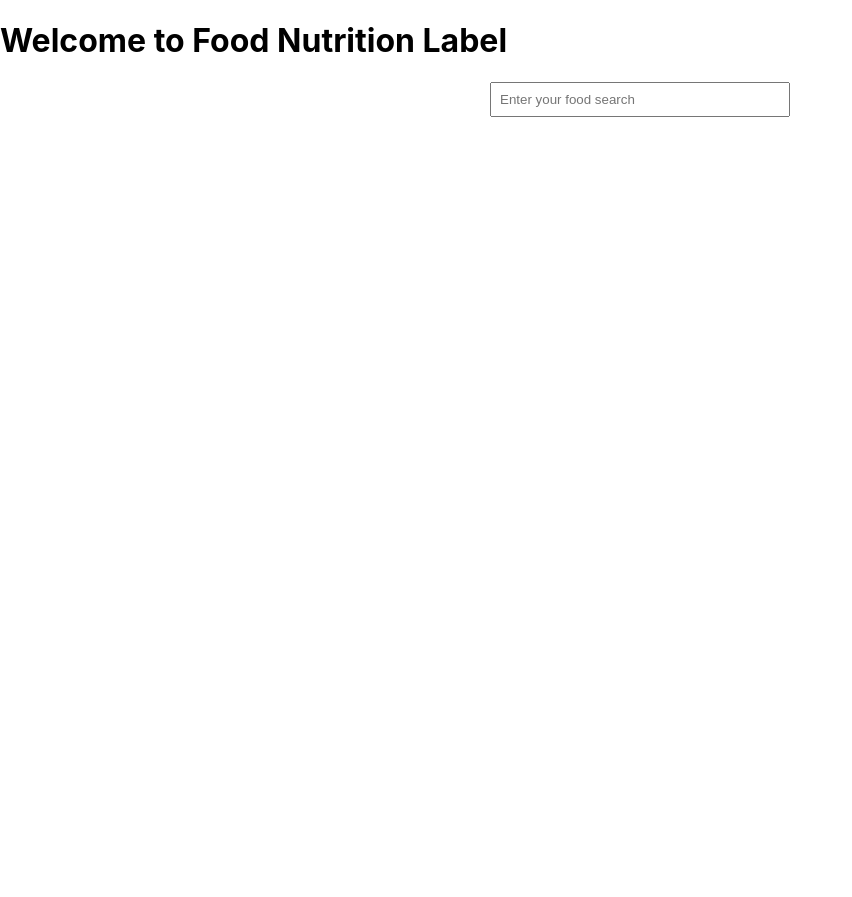
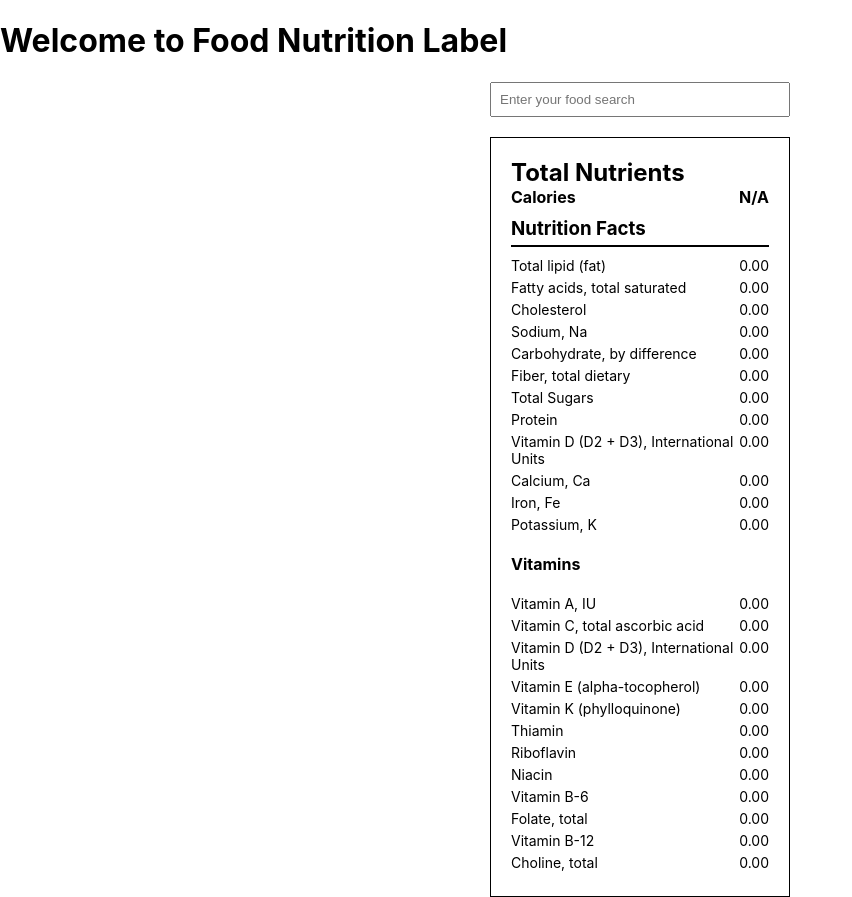
Before and after one commit to ModelEarth/food, a React (Create React App) app in the folder food-nutrition-app/: page / in a window 1280 px wide. Shown: the whole page, without its empty margins (0-852 px from the left). Before the commit the page ends 800 px from the top, so only its background shows below. Built offline with nearby package versions, Linux system fonts and the light colour scheme.

Commit message:
update total table

```diff
--- a/food-nutrition-app/src/App.js
+++ b/food-nutrition-app/src/App.js
@@ -1,7 +1,7 @@
 import React from 'react';
 // import { BrowserRouter as Router, Route, Switch } from 'react-router-dom';
 import Search from './components/search';
-import Label from './components/label';
+// import Label from './components/label';
 
 // const Search = () => <h1>Search</h1>
 
--- a/food-nutrition-app/src/components/Label.css
+++ b/food-nutrition-app/src/components/Label.css
@@ -1,6 +1,7 @@
 .label-container {
   display: flex;
-    flex-direction: column;
+  flex-direction: row;
+  flex-wrap: wrap;
   gap: 20px;
 }
 
@@ -51,11 +52,9 @@
   padding: 0;
 }
 
-
 .date {
   margin-top: 10px;
   font-size: small;
   font-style: italic;
   color: #666;
-
 }
--- a/food-nutrition-app/src/components/label.js
+++ b/food-nutrition-app/src/components/label.js
@@ -6,17 +6,61 @@ import React, { useState } from 'react';
 import './Label.css';
 import { USDA_REQUIRED_NUTRIENTS, VITAMIN_NUTRIENTS, compareNutrientsToDiet } from './Diets.js';
 
-const Label = ({ searchResults, selectedDiet }) => {
+const Label = ({ searchResults, servingSizes, selectedDiet }) => {
+  const getTotalNutrients = () => {
+    const totalNutrients = {};
+    searchResults.forEach((result, index) => {
+      result.foodNutrients.forEach(nutrient => {
+        if (!totalNutrients[nutrient.nutrient.name]) {
+          totalNutrients[nutrient.nutrient.name] = 0;
+        }
+        const originalServingSize = result.servingSize || 100;
+        const adjustedAmount = (nutrient.amount * servingSizes[index]) / originalServingSize;
+        totalNutrients[nutrient.nutrient.name] += adjustedAmount;
+      });
+    });
+    return totalNutrients;
+  };
+
+  const totalNutrients = getTotalNutrients();
+
+  const usdaNutrients = USDA_REQUIRED_NUTRIENTS.map(nutrient => ({
+    name: nutrient,
+    amount: totalNutrients[nutrient] || 0,
+  }));
+
+  const vitaminNutrients = VITAMIN_NUTRIENTS.map(nutrient => ({
+    name: nutrient,
+    amount: totalNutrients[nutrient] || 0,
+  }));
+
+  const otherNutrients = Object.keys(totalNutrients)
+    .filter(nutrient => !USDA_REQUIRED_NUTRIENTS.includes(nutrient) && !VITAMIN_NUTRIENTS.includes(nutrient))
+    .map(nutrient => ({
+      name: nutrient,
+      amount: totalNutrients[nutrient],
+    }));
+
   return (
     <div className="label-container">
+      <TotalNutrientsLabel
+        usdaNutrients={usdaNutrients}
+        vitaminNutrients={vitaminNutrients}
+        otherNutrients={otherNutrients}
+      />
       {searchResults.map((result, index) => (
-        <NutritionLabel key={index} result={result} selectedDiet={selectedDiet} />
+        <NutritionLabel
+          key={index}
+          result={result}
+          servingSize={servingSizes[index]}
+          selectedDiet={selectedDiet}
+        />
       ))}
     </div>
   );
 };
 
-const NutritionLabel = ({ result, selectedDiet }) => {
+const NutritionLabel = ({ result, servingSize, selectedDiet }) => {
   const [showAll, setShowAll] = useState(false);
 
   const toggleShowAll = () => {
@@ -25,7 +69,10 @@ const NutritionLabel = ({ result, selectedDiet }) => {
 
   const getNutrientValue = (result, nutrientName) => {
     const nutrient = result.foodNutrients.find(n => n.nutrient.name === nutrientName);
-    return nutrient ? `${nutrient.amount} ${nutrient.nutrient.unitName}` : 'N/A';
+    if (!nutrient) return 'N/A';
+    const originalServingSize = result.servingSize || 100;
+    const adjustedAmount = (nutrient.amount * servingSize) / originalServingSize;
+    return `${adjustedAmount.toFixed(2)} ${nutrient.nutrient.unitName}`;
   };
 
   const usdaNutrients = result.foodNutrients.filter(nutrient =>
@@ -49,7 +96,7 @@ const NutritionLabel = ({ result, selectedDiet }) => {
 
       <div className="serving">
         <span>Serving Size</span>
-        <span>{result.servingSize ? `${result.servingSize} ${result.servingSizeUnit}` : 'N/A'}</span>
+        <span>{servingSize ? `${servingSize} ${result.servingSizeUnit}` : 'N/A'}</span>
       </div>
 
       <div className="calories">
@@ -62,7 +109,7 @@ const NutritionLabel = ({ result, selectedDiet }) => {
         {usdaNutrients.map((nutrient, index) => (
           <div key={index} className="nutrition-item">
             <span>{nutrient.nutrient.name}</span>
-            <span>{`${nutrient.amount} ${nutrient.nutrient.unitName}`}</span>
+            <span>{getNutrientValue(result, nutrient.nutrient.name)}</span>
           </div>
         ))}
 
@@ -70,7 +117,7 @@ const NutritionLabel = ({ result, selectedDiet }) => {
         {vitaminNutrients.map((nutrient, index) => (
           <div key={index} className="nutrition-item">
             <span>{nutrient.nutrient.name}</span>
-            <span>{`${nutrient.amount} ${nutrient.nutrient.unitName}`}</span>
+            <span>{getNutrientValue(result, nutrient.nutrient.name)}</span>
           </div>
         ))}
 
@@ -78,7 +125,7 @@ const NutritionLabel = ({ result, selectedDiet }) => {
           otherNutrients.map((nutrient, index) => (
             <div key={index} className="nutrition-item">
               <span>{nutrient.nutrient.name}</span>
-              <span>{`${nutrient.amount} ${nutrient.nutrient.unitName}`}</span>
+              <span>{getNutrientValue(result, nutrient.nutrient.name)}</span>
             </div>
           ))}
         <div className="nutrition-item">
@@ -107,4 +154,48 @@ const NutritionLabel = ({ result, selectedDiet }) => {
   );
 };
 
+const TotalNutrientsLabel = ({ usdaNutrients, vitaminNutrients, otherNutrients }) => {
+  const calories = usdaNutrients.find(nutrient => nutrient.name === "Energy")?.amount.toFixed(2) || "N/A";
+
+  return (
+    <div className="nutrition-label">
+      <h2>Total Nutrients</h2>
+
+      <div className="calories">
+        <span>Calories</span>
+        <span>{calories}</span>
+      </div>
+      <div className="nutrition-facts">
+        <h3>Nutrition Facts</h3>
+        {usdaNutrients.map((nutrient, index) => (
+          <div key={index} className="nutrition-item">
+            <span>{nutrient.name}</span>
+            <span>{nutrient.amount.toFixed(2)}</span>
+          </div>
+        ))}
+
+        <h4>Vitamins</h4>
+        {vitaminNutrients.map((nutrient, index) => (
+          <div key={index} className="nutrition-item">
+            <span>{nutrient.name}</span>
+            <span>{nutrient.amount.toFixed(2)}</span>
+          </div>
+        ))}
+
+        {otherNutrients.length > 0 && (
+          <>
+            <h4>Other Nutrients</h4>
+            {otherNutrients.map((nutrient, index) => (
+              <div key={index} className="nutrition-item">
+                <span>{nutrient.name}</span>
+                <span>{nutrient.amount.toFixed(2)}</span>
+              </div>
+            ))}
+          </>
+        )}
+      </div>
+    </div>
+  );
+};
+
 export default Label;
--- a/food-nutrition-app/src/components/search.js
+++ b/food-nutrition-app/src/components/search.js
@@ -1,11 +1,12 @@
 import React, { useState } from 'react';
 import './Search.css';
-import Label from './label';
+import Label from './label.js';
 
 const Search = () => {
   const [searchInput, setSearchInput] = useState("");
   const [suggestions, setSuggestions] = useState([]);
   const [searchResults, setSearchResults] = useState([]);
+  const [servingSizes, setServingSizes] = useState([]);
   const [error, setError] = useState(null);
   const [loading, setLoading] = useState(false);
 
@@ -38,6 +39,7 @@ const Search = () => {
         brandName: suggestion.brandName,
       };
       setSearchResults([...searchResults, enrichedData]);
+      setServingSizes([...servingSizes, enrichedData.servingSize || 100]);
       setSearchInput("");
       setSuggestions([]);
     } catch (error) {
@@ -67,6 +69,13 @@ const Search = () => {
 
   const handleRemoveResult = (index) => {
     setSearchResults(searchResults.filter((_, i) => i !== index));
+    setServingSizes(servingSizes.filter((_, i) => i !== index));
+  };
+
+  const handleServingSizeChange = (index, newSize) => {
+    const updatedSizes = [...servingSizes];
+    updatedSizes[index] = newSize;
+    setServingSizes(updatedSizes);
   };
 
   const renderFoodItem = (food) => {
@@ -98,11 +107,17 @@ const Search = () => {
         {searchResults.map((result, index) => (
           <div key={result.fdcId} className="result-item">
             <span>{renderFoodItem(result)}</span>
+            <input
+              type="number"
+              value={servingSizes[index]}
+              onChange={(e) => handleServingSizeChange(index, parseFloat(e.target.value))}
+              min="1"
+            />
             <button onClick={() => handleRemoveResult(index)}>x</button>
           </div>
         ))}
       </div>
-      <Label searchResults={searchResults} />
+      <Label searchResults={searchResults} servingSizes={servingSizes} />
     </div>
   );
 };
```
Lines whose indentation alone changed are shown as unchanged.
